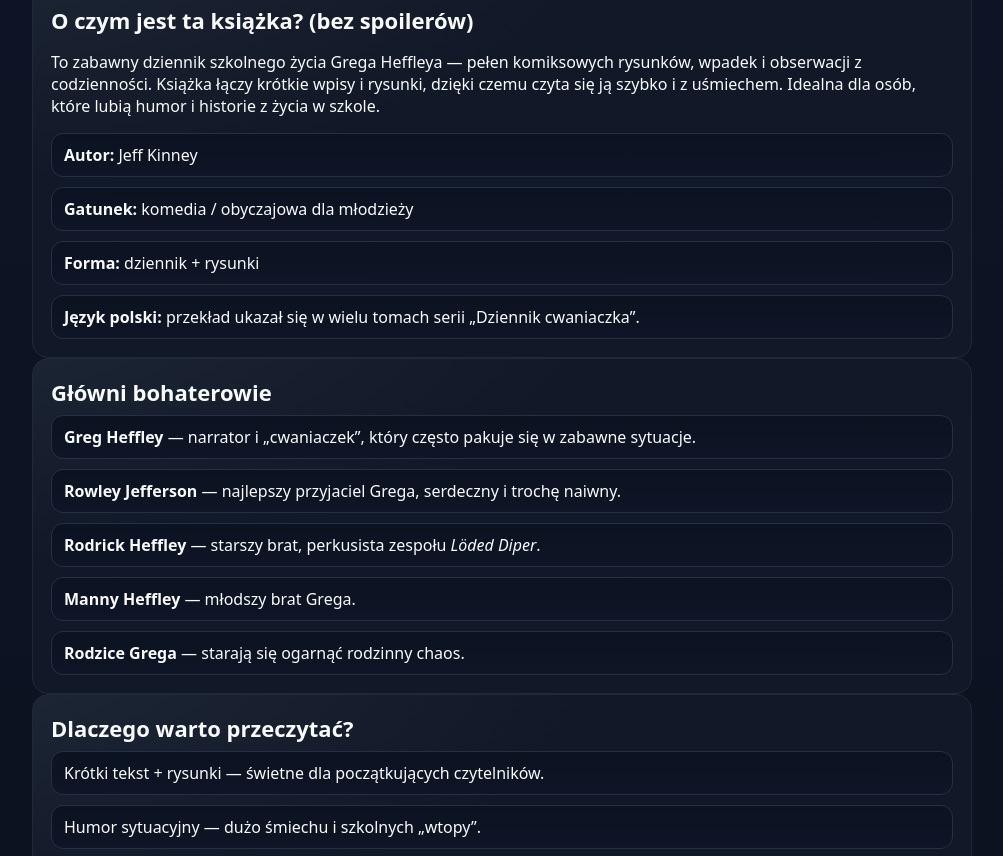
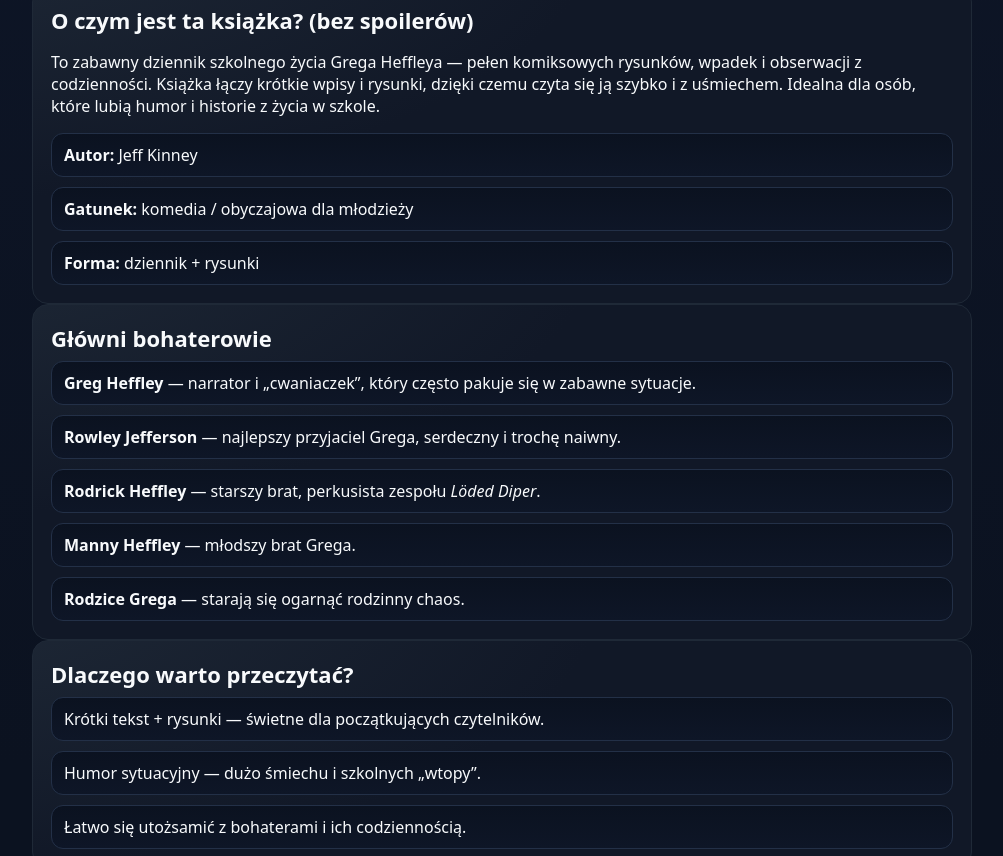
Before and after one commit to phantompotion/dziennik-cwaniaczka, a plain HTML site: page index.html in a window 1280 px wide. Shown: the part 736-1592 px from the top of the page, without its empty margins (138-1141 px from the left). Drawn offline with Linux system fonts and the light colour scheme.

Commit message:
Update index.html

```diff
--- a/index.html
+++ b/index.html
@@ -85,7 +85,6 @@
         <li><strong>Autor:</strong> Jeff Kinney</li>
         <li><strong>Gatunek:</strong> komedia / obyczajowa dla młodzieży</li>
         <li><strong>Forma:</strong> dziennik + rysunki</li>
-        <li><strong>Język polski:</strong> przekład ukazał się w wielu tomach serii „Dziennik cwaniaczka”.</li>
       </ul>
 
     </section>
```
